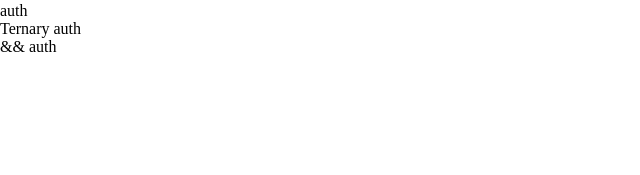
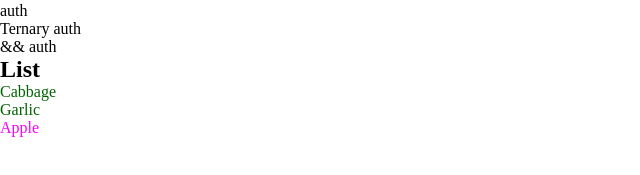
Before and after one commit to kkapi/react-quick-start, a JavaScript app: page / in a window 1280 px wide. Shown: the part 175-350 px from the top of the page, without its empty margins (0-640 px from the left). Built offline with nearby package versions, Linux system fonts and the light colour scheme; the HTML template or start-up script is replaced by a standard one.

Commit message:
rendering list

```diff
--- a/src/App.js
+++ b/src/App.js
@@ -16,6 +16,11 @@
   content = <div>error</div>
 }
 
+const products = [
+  { title: 'Cabbage', isFruit: false, id: 1 },
+  { title: 'Garlic', isFruit: false, id: 2 },
+  { title: 'Apple', isFruit: true, id: 3 },
+];
 
 
 function App() {
@@ -44,6 +49,21 @@
       {
         isLogin && <div>&& auth</div>
       }
+
+      <h2>List</h2>
+      <ul>
+        {products.map(product =>
+          <li
+            key={product.id}
+            style={{
+              color: product.isFruit ? 'magenta' : 'darkgreen'
+            }}
+          >
+            {product.title}
+          </li>
+        )}
+      </ul>
+
     </div>
   );
 }
```
